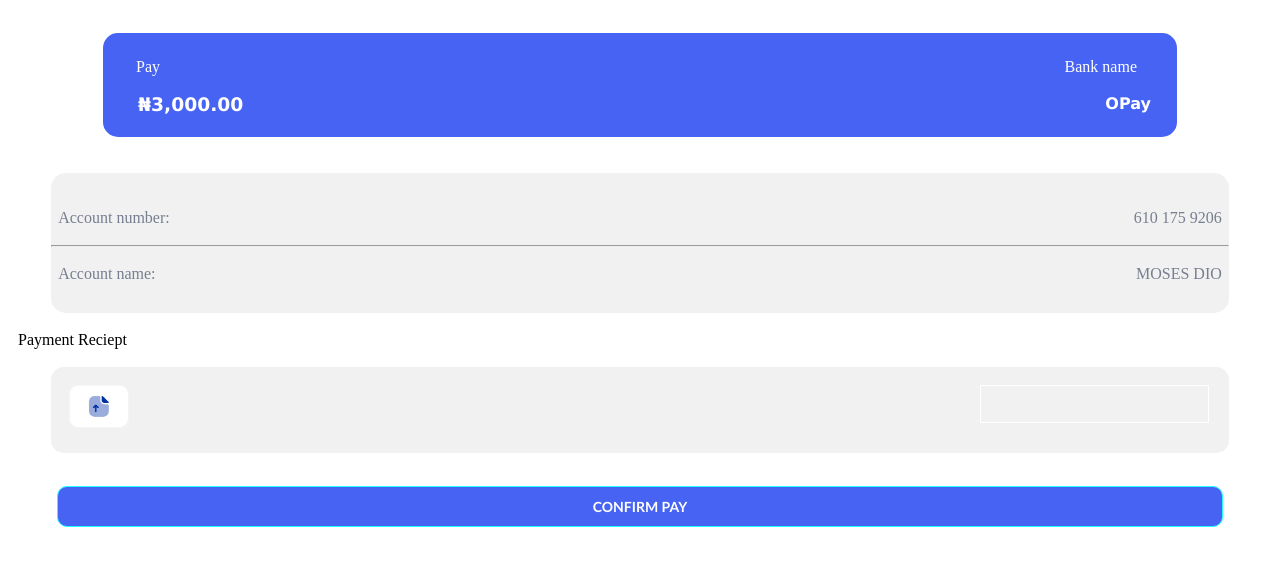
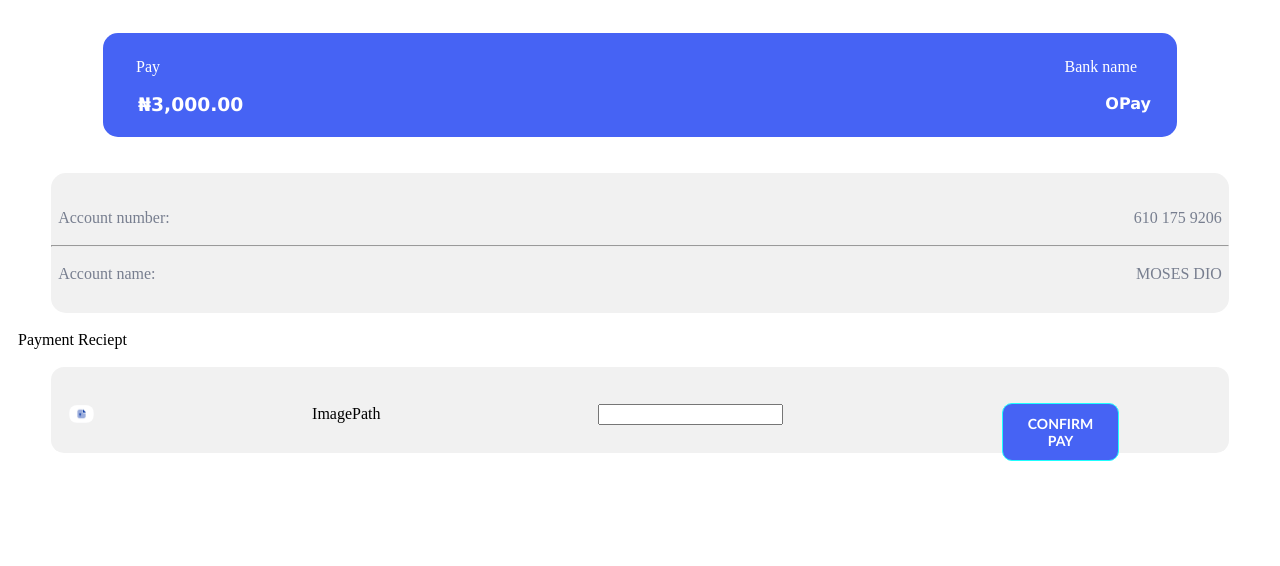
Before and after one commit to allappsworks/litepayuser1, a plain HTML site: page pending.html in a window 1280 px wide. Shown: the part 58-624 px from the top of the page. Drawn offline with Linux system fonts and the light colour scheme.

Commit message:
Update pending.html

```diff
--- a/pending.html
+++ b/pending.html
@@ -72,11 +72,14 @@
   <br />
   <p style="margin-left: 18px;">Payment Reciept</p>
     <br />
-  <div class="line">
+  <div class="line" style="vertical-align: center; display: flex;
+  justify-content: center;
+  align-items: center;
+  flex-wrap: wrap;">
     <br />
-    <img src="recipe.jpeg" alt="" style="width: 60px; border-radius: 8px; margin-left: 18px;" />
-<input type="text" required name="myInput" style="width: 207px; border: 1px solid #fff; float: right; margin-right: 20px; font-size: 14px; background: #F1F1F1; padding: 10px;" required>
-<br />
+    <img src="recipe.jpeg" alt="" style="width: 25px; border-radius: 8px; margin-left: 18px;" />
+    <label for="imagePath">ImagePath</label>
+    <input type="text" required>    <br />
 <br />
 <center>
   <br />
```
